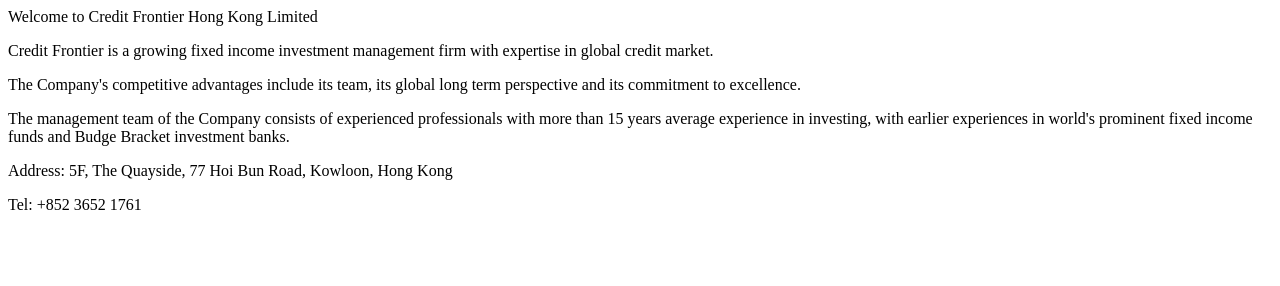
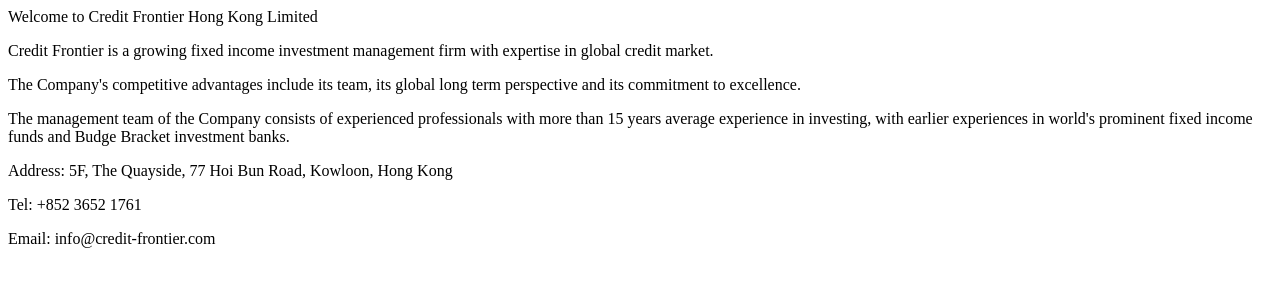
Before and after one commit to CreditFrontier/CreditFrontier.github.io, a plain HTML site: page index.html in a window 1280 px wide. Drawn offline with Linux system fonts and the light colour scheme.

Commit message:
Update index.html

```diff
--- a/index.html
+++ b/index.html
@@ -1,3 +1,4 @@
+
 <p> Welcome to Credit Frontier Hong Kong Limited</p>
 <p> Credit Frontier is a growing fixed income investment management firm with expertise in global credit market.</p>
 <p> The Company's competitive advantages include its team, its global long term perspective and its commitment to excellence.</p>
@@ -5,3 +6,4 @@
 
 <p> Address: 5F, The Quayside, 77 Hoi Bun Road, Kowloon, Hong Kong</p>
 <p> Tel: +852 3652 1761</p>
+<p> Email: info@credit-frontier.com</p>
```
